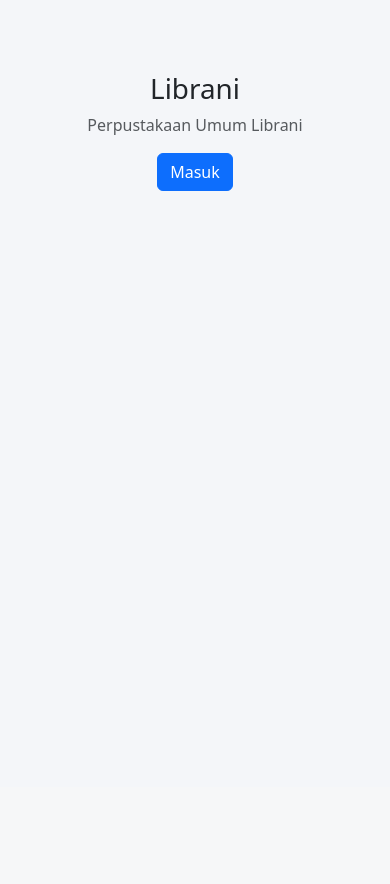
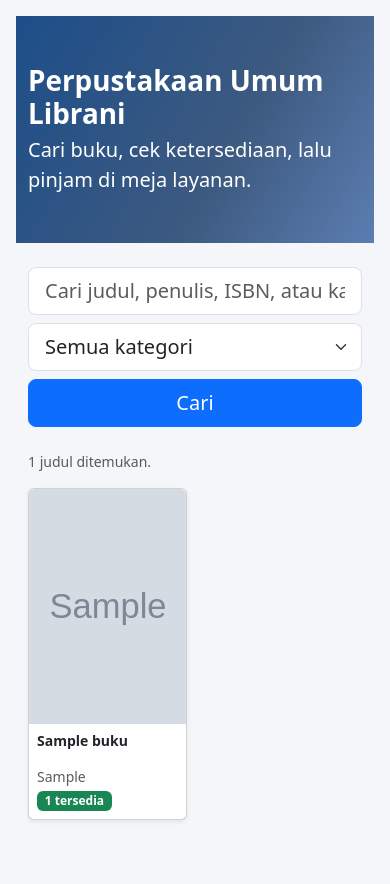
Before and after one commit to davsantoso/librani, a PHP site: page /librani/ in a window 390 px wide. Shown: the part 57-941 px from the top of the page. Before the commit the page ends 248 px from the top, so only its background shows below. Run offline with PHP 8.4, Linux system fonts and the light colour scheme; a user stored in the database is signed in; data comes from the database, SQL or seed files in the repository; tables that the repository leaves empty hold one stand-in row (values such as "Sample post"); grey boxes marked "Sample" are stand-in pictures; some libraries are stand-ins or nearby versions.

Commit message:
feat: katalog bergambar dengan pencarian
Co-Authored-By: Claude Opus 5.5 <noreply@anthropic.com>

```diff
--- a/assets/css/app.css
+++ b/assets/css/app.css
@@ -21,3 +21,9 @@ body { background: #f4f6f9; }
     body { background: #fff; }
     main { padding: 0 !important; }
 }
+
+/* Katalog */
+.hero { background: linear-gradient(120deg, #1d4e89, #3d5a80 60%, #5b7db1); }
+.kartu-buku .cover, .kartu-buku .cover-placeholder { border-radius: .375rem .375rem 0 0; }
+.kartu-buku:hover { transform: translateY(-2px); transition: transform .15s; }
+.judul-buku { display: -webkit-box; -webkit-line-clamp: 2; -webkit-box-orient: vertical; overflow: hidden; min-height: 2.4em; }
--- a/includes/init.php
+++ b/includes/init.php
@@ -16,6 +16,7 @@ require_once __DIR__ . '/auth.php';
 require_once __DIR__ . '/upload.php';
 require_once __DIR__ . '/nomor.php';
 require_once __DIR__ . '/master.php';
+require_once __DIR__ . '/katalog.php';
 
 if (PHP_SAPI !== 'cli' && session_status() === PHP_SESSION_NONE) {
     session_set_cookie_params([
--- /dev/null
+++ b/includes/katalog.php
@@ -0,0 +1,32 @@
+<?php
+/**
+ * Cari buku aktif untuk katalog (publik & anggota).
+ * $q dicocokkan ke judul, penulis, ISBN, dan nama kategori. `tersedia` = eksemplar berstatus tersedia saja.
+ * @return array{data: array, total: int}
+ */
+function cari_katalog(string $q = '', ?int $kategori_id = null, int $hal = 1, int $per_hal = 24): array
+{
+    $where = ['b.is_active = 1'];
+    $p = [];
+    if (trim($q) !== '') {
+        $like = '%' . addcslashes(trim($q), '%_\\') . '%';
+        $where[] = '(b.judul LIKE ? OR b.penulis LIKE ? OR b.isbn LIKE ? OR k.nama LIKE ?)';
+        array_push($p, $like, $like, $like, $like);
+    }
+    if ($kategori_id) {
+        $where[] = 'b.kategori_id = ?';
+        $p[] = $kategori_id;
+    }
+    $w = implode(' AND ', $where);
+    $total = (int) db_val("SELECT COUNT(*) FROM buku b JOIN kategori k ON k.id = b.kategori_id WHERE $w", $p);
+    $offset = max(0, ($hal - 1) * $per_hal);
+    $data = db_all(
+        "SELECT b.id, b.judul, b.penulis, b.tahun_terbit, b.foto_cover, b.foto_thumb, k.nama AS kategori,
+                (SELECT COUNT(*) FROM eksemplar e WHERE e.buku_id = b.id AND e.status = 'tersedia') AS tersedia,
+                (SELECT COUNT(*) FROM eksemplar e WHERE e.buku_id = b.id AND e.status NOT IN ('rusak','hilang')) AS total
+         FROM buku b JOIN kategori k ON k.id = b.kategori_id
+         WHERE $w ORDER BY b.judul LIMIT " . (int) $per_hal . ' OFFSET ' . (int) $offset,
+        $p
+    );
+    return ['data' => $data, 'total' => $total];
+}
--- /dev/null
+++ b/includes/layout/katalog_grid.php
@@ -0,0 +1,65 @@
+<?php
+/**
+ * Grid katalog bergambar + form cari + paginasi. Dipakai /index.php (publik) dan modules/katalog/index.php (anggota).
+ * Butuh: $aksi_form (URL halaman ini), $url_detail (URL detail tanpa id).
+ */
+$q = trim((string) ($_GET['q'] ?? ''));
+$kategori_id = (int) ($_GET['kategori'] ?? 0) ?: null;
+$hal = max(1, (int) ($_GET['hal'] ?? 1));
+$per_hal = 24;
+$hasil = cari_katalog($q, $kategori_id, $hal, $per_hal);
+$jumlah_hal = max(1, (int) ceil($hasil['total'] / $per_hal));
+$daftar_kategori = db_all('SELECT id, nama FROM kategori WHERE is_active = 1 ORDER BY nama');
+$link_hal = fn(int $h) => e($aksi_form . '?' . http_build_query(['q' => $q, 'kategori' => $kategori_id, 'hal' => $h]));
+?>
+<form class="row g-2 mb-4" method="get" action="<?= e($aksi_form) ?>" role="search">
+    <div class="col-md-7">
+        <input class="form-control form-control-lg" name="q" value="<?= e($q) ?>" placeholder="Cari judul, penulis, ISBN, atau kategori" aria-label="Kata kunci">
+    </div>
+    <div class="col-md-3">
+        <select class="form-select form-select-lg" name="kategori" aria-label="Kategori">
+            <option value="">Semua kategori</option>
+            <?php foreach ($daftar_kategori as $k): ?>
+                <option value="<?= $k['id'] ?>" <?= $kategori_id === $k['id'] ? 'selected' : '' ?>><?= e($k['nama']) ?></option>
+            <?php endforeach; ?>
+        </select>
+    </div>
+    <div class="col-md-2"><button class="btn btn-primary btn-lg w-100"><i class="bi bi-search"></i> Cari</button></div>
+</form>
+
+<p class="text-muted small"><?= $hasil['total'] ?> judul ditemukan<?= $q !== '' ? ' untuk “' . e($q) . '”' : '' ?>.</p>
+
+<?php if (!$hasil['data']): ?>
+    <div class="text-center text-muted py-5"><i class="bi bi-journal-x display-4"></i><p class="mt-2">Buku tidak ditemukan. Coba kata kunci lain.</p></div>
+<?php endif; ?>
+
+<div class="row row-cols-2 row-cols-sm-3 row-cols-md-4 row-cols-xl-6 g-3">
+    <?php foreach ($hasil['data'] as $b): ?>
+        <div class="col">
+            <a class="card h-100 shadow-sm text-decoration-none text-dark kartu-buku" href="<?= e($url_detail . '?id=' . $b['id']) ?>">
+                <?= cover_html($b) ?>
+                <div class="card-body p-2">
+                    <div class="fw-semibold small lh-sm judul-buku"><?= e($b['judul']) ?></div>
+                    <div class="text-muted small text-truncate"><?= e($b['penulis']) ?></div>
+                    <?php if ($b['tersedia'] > 0): ?>
+                        <span class="badge text-bg-success mt-1"><?= (int) $b['tersedia'] ?> tersedia</span>
+                    <?php else: ?>
+                        <span class="badge text-bg-secondary mt-1">Sedang dipinjam</span>
+                    <?php endif; ?>
+                </div>
+            </a>
+        </div>
+    <?php endforeach; ?>
+</div>
+
+<?php if ($jumlah_hal > 1): ?>
+<nav class="mt-4" aria-label="Halaman katalog">
+    <ul class="pagination justify-content-center">
+        <li class="page-item <?= $hal <= 1 ? 'disabled' : '' ?>"><a class="page-link" href="<?= $link_hal($hal - 1) ?>">‹</a></li>
+        <?php for ($i = 1; $i <= $jumlah_hal; $i++): ?>
+            <li class="page-item <?= $i === $hal ? 'active' : '' ?>"><a class="page-link" href="<?= $link_hal($i) ?>"><?= $i ?></a></li>
+        <?php endfor; ?>
+        <li class="page-item <?= $hal >= $jumlah_hal ? 'disabled' : '' ?>"><a class="page-link" href="<?= $link_hal($hal + 1) ?>">›</a></li>
+    </ul>
+</nav>
+<?php endif; ?>
--- a/includes/layout/sidebar.php
+++ b/includes/layout/sidebar.php
@@ -1,4 +1,6 @@
 <?php
+// Dibungkus fungsi anonim agar variabel sidebar ($label, $path, ...) tidak menimpa variabel halaman.
+(function (): void {
 // Menu per role sesuai matriks hak akses PRD. Item hanya tampil jika halamannya sudah ada.
 $menu = [
     ['Dashboard', 'bi-speedometer2', 'modules/dashboard/index.php', ['admin', 'petugas', 'anggota']],
@@ -51,3 +53,4 @@ $grup = null;
         </nav>
     </div>
 </aside>
+<?php })(); ?>
--- /dev/null
+++ b/includes/layout/tombol_reservasi.php
@@ -0,0 +1,2 @@
+<?php
+// Tombol reservasi di detail katalog. Diisi pada Task 21 (reservasi P1).
--- a/index.php
+++ b/index.php
@@ -1,14 +1,29 @@
 <?php
+// Landing page + katalog publik.
 require __DIR__ . '/includes/init.php';
 
-$judul = 'Beranda';
+$judul = 'Katalog';
 $tanpa_sidebar = true;
+$aksi_form = url();
+$url_detail = url('modules/katalog/detail.php');
 require ROOT_DIR . '/includes/layout/header.php';
 ?>
-<div class="text-center py-5">
-    <i class="bi bi-book-half text-primary display-3"></i>
-    <h1 class="mt-2">Librani</h1>
-    <p class="text-muted"><?= e(setting('nama_perpustakaan')) ?></p>
-    <a class="btn btn-primary" href="<?= url('modules/auth/login.php') ?>">Masuk</a>
+<?php if (!user()): ?>
+<nav class="navbar bg-white border-bottom px-3 mb-0">
+    <a class="navbar-brand fw-semibold" href="<?= url() ?>"><i class="bi bi-book-half text-primary"></i> Librani</a>
+    <div>
+        <a class="btn btn-sm btn-outline-primary" href="<?= url('modules/auth/register.php') ?>">Daftar</a>
+        <a class="btn btn-sm btn-primary" href="<?= url('modules/auth/login.php') ?>">Masuk</a>
+    </div>
+</nav>
+<?php endif; ?>
+<section class="hero text-white py-5 mb-4">
+    <div class="container">
+        <h1 class="display-6 fw-semibold mb-1"><?= e(setting('nama_perpustakaan')) ?></h1>
+        <p class="lead mb-0">Cari buku, cek ketersediaan, lalu pinjam di meja layanan.</p>
+    </div>
+</section>
+<div class="container pb-5">
+    <?php require ROOT_DIR . '/includes/layout/katalog_grid.php'; ?>
 </div>
 <?php require ROOT_DIR . '/includes/layout/footer.php'; ?>
```
Also changed, not shown: modules/katalog/detail.php (added, +68 -0 lines), modules/katalog/index.php (added, +13 -0 lines), tests/cek_katalog.php (added, +25 -0 lines), tests/smoke.php (+7 -0 lines).
